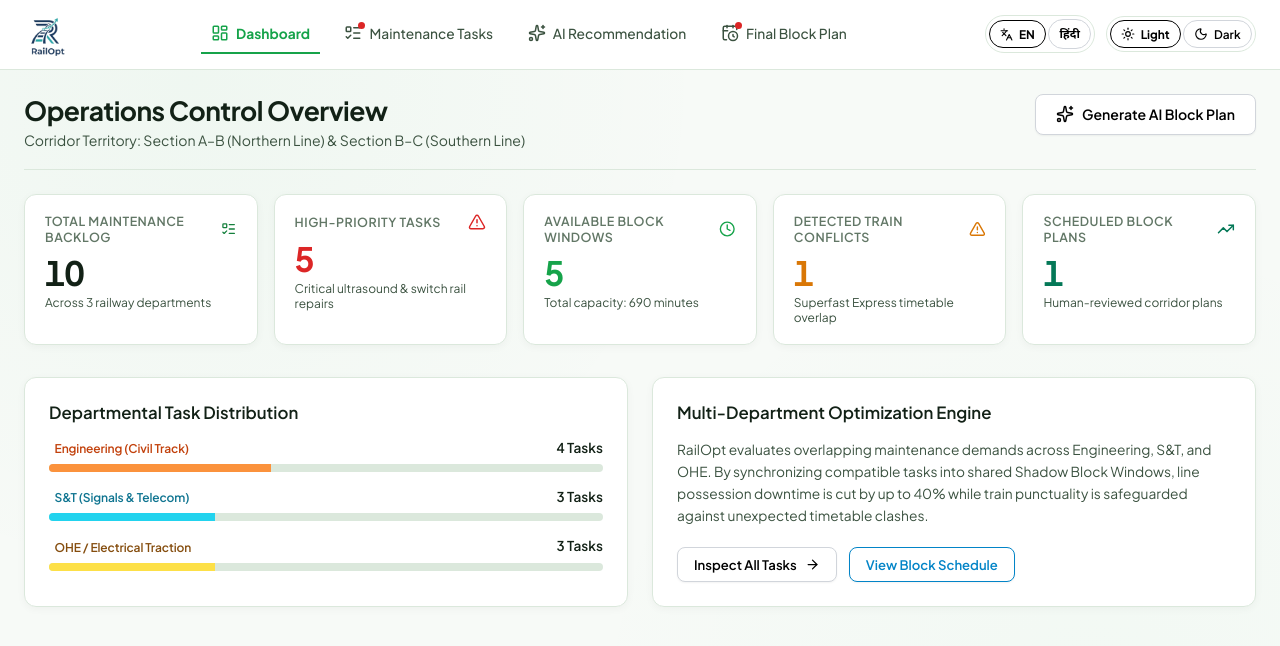
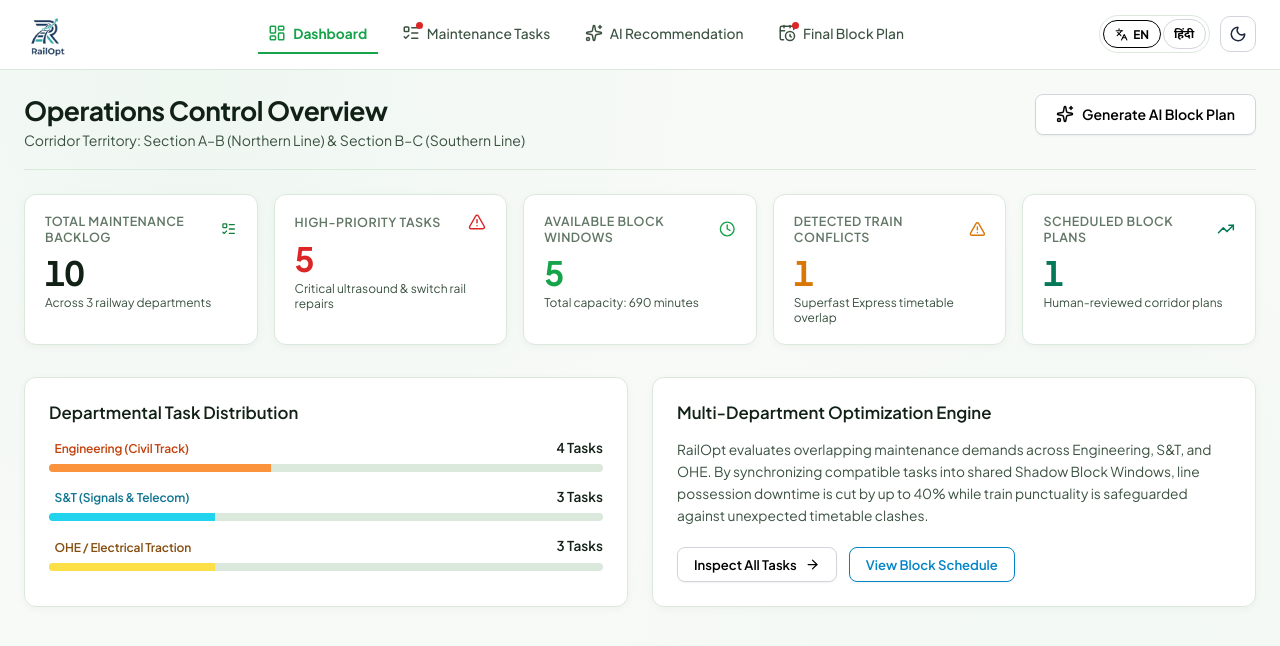
Before and after one commit to mukuljindal161-cmd/prototype_2, a React (Vite) app: page / in a window 1280 px wide. Shown: the top 646 px of the page. Built offline with nearby package versions, Linux system fonts and the light colour scheme.

Commit message:
Update theme toggle: single icon button with light theme by default

```diff
--- a/index.html
+++ b/index.html
@@ -1,5 +1,5 @@
 <!doctype html>
-<html lang="en">
+<html lang="en" data-theme="light">
   <head>
     <meta charset="UTF-8" />
     <link rel="icon" type="image/svg+xml" href="/favicon.svg" />
--- a/src/App.tsx
+++ b/src/App.tsx
@@ -30,13 +30,14 @@ function AppContent() {
   const { t } = useLanguage();
   const [activeTab, setActiveTab] = useState<ActiveTab>('dashboard');
   const [theme, setTheme] = useState<'dark' | 'light'>(() => {
-    const saved = localStorage.getItem('railopt-theme');
+    const saved = sessionStorage.getItem('railopt-theme');
     return saved === 'dark' ? 'dark' : 'light';
   });
 
   // Apply theme to document element
   useEffect(() => {
     document.documentElement.setAttribute('data-theme', theme);
+    sessionStorage.setItem('railopt-theme', theme);
     localStorage.setItem('railopt-theme', theme);
   }, [theme]);
 
--- a/src/components/Navbar.tsx
+++ b/src/components/Navbar.tsx
@@ -126,27 +126,20 @@ export const Navbar: React.FC<NavbarProps> = ({
             </button>
           </div>
 
-          {/* Light / Dark Theme Toggle Bar */}
-          <div className="theme-toggle-bar" title="Toggle Light / Dark Mode">
-            <button
-              type="button"
-              className={`theme-toggle-btn ${theme === 'light' ? 'active' : ''}`}
-              onClick={() => setTheme('light')}
-              aria-label="Light Theme"
-            >
-              <Sun size={14} />
-              <span className="theme-btn-label">{t('common.light')}</span>
-            </button>
-            <button
-              type="button"
-              className={`theme-toggle-btn ${theme === 'dark' ? 'active' : ''}`}
-              onClick={() => setTheme('dark')}
-              aria-label="Dark Theme"
-            >
-              <Moon size={14} />
-              <span className="theme-btn-label">{t('common.dark')}</span>
-            </button>
-          </div>
+          {/* Single Theme Toggle Icon Button */}
+          <button
+            type="button"
+            className={`theme-toggle-icon-btn ${theme}`}
+            onClick={() => setTheme(theme === 'light' ? 'dark' : 'light')}
+            title={theme === 'light' ? 'Switch to Dark Mode / डार्क मोड' : 'Switch to Light Mode / लाइट मोड'}
+            aria-label={theme === 'light' ? 'Switch to Dark Mode' : 'Switch to Light Mode'}
+          >
+            {theme === 'light' ? (
+              <Moon size={18} className="theme-toggle-icon moon" />
+            ) : (
+              <Sun size={18} className="theme-toggle-icon sun" />
+            )}
+          </button>
         </div>
     </header>
 
--- a/src/index.css
+++ b/src/index.css
@@ -162,46 +162,58 @@ input, select, textarea {
   font-family: inherit;
 }
 
-/* Theme Toggle Bar */
-.theme-toggle-bar {
-  display: flex;
-  align-items: center;
-  background: var(--bg-card);
-  border: 1px solid var(--border-subtle);
-  border-radius: 9999px;
-  padding: 3px;
-  gap: 2px;
-}
-
-.theme-toggle-btn {
-  display: flex;
-  align-items: center;
-  gap: 0.35rem;
-  padding: 0.35rem 0.65rem;
-  border-radius: 9999px;
-  font-size: 0.74rem;
-  font-weight: 600;
+/* Single Theme Toggle Icon Button */
+.theme-toggle-icon-btn {
+  display: inline-flex;
+  align-items: center;
+  justify-content: center;
+  width: 36px;
+  height: 36px;
+  border-radius: 10px;
   background-color: #ffffff !important;
-  color: #000000 !important;
-  border: 1px solid #d1d5db;
-  transition: all 0.15s ease;
-}
-
-.theme-toggle-btn svg {
-  color: #000000 !important;
-  stroke: #000000 !important;
-}
-
-.theme-toggle-btn.active {
-  background-color: #ffffff !important;
-  color: #000000 !important;
-  border: 1.5px solid #000000 !important;
-  font-weight: 700;
-}
-
-.theme-toggle-btn:hover:not(.active) {
-  background-color: #f3f4f6 !important;
-  color: #000000 !important;
+  color: #1e293b !important;
+  border: 1.5px solid #d1d5db !important;
+  cursor: pointer;
+  transition: all 0.2s cubic-bezier(0.16, 1, 0.3, 1);
+  padding: 0;
+  box-sizing: border-box;
+}
+
+.theme-toggle-icon-btn:hover {
+  background-color: #f1f5f9 !important;
+  border-color: #94a3b8 !important;
+  transform: translateY(-1px);
+}
+
+.theme-toggle-icon-btn:active {
+  transform: translateY(1px);
+}
+
+.theme-toggle-icon-btn svg {
+  color: #1e293b !important;
+  stroke: #1e293b !important;
+  transition: transform 0.25s ease, stroke 0.2s ease, color 0.2s ease;
+}
+
+.theme-toggle-icon-btn:hover svg {
+  transform: rotate(15deg);
+}
+
+/* In Dark Theme: Pure black background, subtle white border, golden sun (matches user reference image) */
+[data-theme="dark"] .theme-toggle-icon-btn {
+  background-color: #000000 !important;
+  color: #fbbf24 !important;
+  border: 1.5px solid rgba(255, 255, 255, 0.3) !important;
+}
+
+[data-theme="dark"] .theme-toggle-icon-btn:hover {
+  background-color: #111111 !important;
+  border-color: rgba(255, 255, 255, 0.6) !important;
+}
+
+[data-theme="dark"] .theme-toggle-icon-btn svg {
+  color: #fbbf24 !important;
+  stroke: #fbbf24 !important;
 }
 
 /* Language Switcher Bar */
@@ -533,13 +545,9 @@ input, select, textarea {
     font-size: 0.72rem;
   }
 
-  .theme-toggle-btn {
-    padding: 0.25rem 0.45rem;
-    font-size: 0.72rem;
-  }
-
-  .theme-btn-label {
-    display: none;
+  .theme-toggle-icon-btn {
+    width: 32px;
+    height: 32px;
   }
 
   .occ-status-pill {
@@ -588,9 +596,9 @@ input, select, textarea {
     display: none;
   }
 
-  .theme-toggle-btn {
-    padding: 0.2rem 0.35rem;
-    font-size: 0.68rem;
+  .theme-toggle-icon-btn {
+    width: 30px;
+    height: 30px;
   }
 
   .occ-status-pill {
@@ -802,7 +810,6 @@ input, select, textarea {
 /* Global button styling guarantee: white background, black text */
 button.btn-primary,
 button.conflict-action-btn,
-button.theme-toggle-btn,
 button.lang-toggle-btn,
 button[type="submit"] {
   background-color: #ffffff !important;
@@ -812,7 +819,6 @@ button[type="submit"] {
 
 button.btn-primary svg,
 button.conflict-action-btn svg,
-button.theme-toggle-btn svg,
 button.lang-toggle-btn svg,
 button[type="submit"] svg {
   color: #000000 !important;
```
